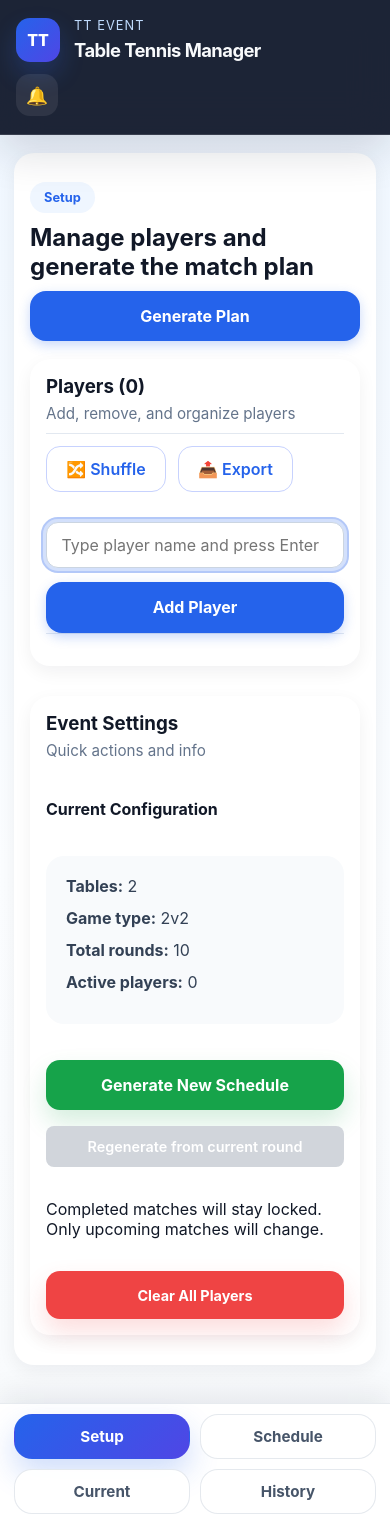
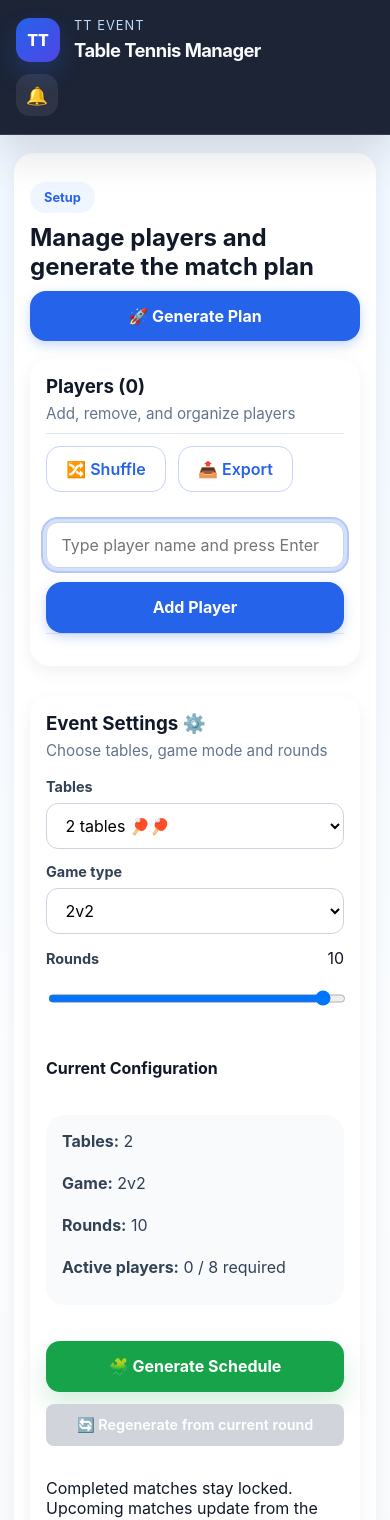
Before and after one commit to HEHEHEHEHE21929/table-tennis-app, a React (Vite) app: page /setup in a window 390 px wide. Shown: the top 1520 px of the page. Built offline with nearby package versions, Linux system fonts and the light colour scheme.

Commit message:
Add compact event settings UI, safe settings persistence, and responsive schedule support

```diff
--- a/src/pages/SetupPage.tsx
+++ b/src/pages/SetupPage.tsx
@@ -1,6 +1,6 @@
 import { useState, type FormEvent } from 'react';
 import { useNavigate } from 'react-router-dom';
-import { EventManager, PlayerStatus } from '../types';
+import { EventManager, EventSettings, PlayerStatus } from '../types';
 import { useAppToast } from '../context/ToastContext';
 
 interface Props {
@@ -13,6 +13,15 @@ export default function SetupPage({ eventManager }: Props) {
   const [name, setName] = useState('');
   const { showToast } = useAppToast();
   const navigate = useNavigate();
+
+  const settings = eventManager.state.settings;
+  const activePlayers = eventManager.state.players.filter(p => p.status === 'Active' || p.status === 'Arriving later');
+  const requiredPlayers = settings.numTables * settings.teamSize * 2;
+  const canGenerate = activePlayers.length >= requiredPlayers;
+
+  const handleSettingsChange = (updates: Partial<EventSettings>) => {
+    eventManager.updateSettings(updates);
+  };
 
   const handleAddPlayer = () => {
     if (!name.trim()) {
@@ -46,8 +55,11 @@ export default function SetupPage({ eventManager }: Props) {
   };
 
   const handleGenerateSchedule = () => {
-    if (eventManager.state.players.filter(p => p.status === 'Active' || p.status === 'Arriving later').length < 4) {
-      showToast('Need at least 4 active or arriving players to generate a schedule', 'error');
+    if (!canGenerate) {
+      showToast(
+        `Need at least ${requiredPlayers} active or arriving players for ${settings.teamSize}v${settings.teamSize} on ${settings.numTables} table${settings.numTables > 1 ? 's' : ''}`,
+        'error'
+      );
       return;
     }
     eventManager.generateSchedule();
@@ -99,10 +111,10 @@ export default function SetupPage({ eventManager }: Props) {
         <button
           className="primary-btn"
           onClick={handleGenerateSchedule}
-          disabled={eventManager.state.players.filter(p => p.status === 'Active' || p.status === 'Arriving later').length < 4}
+          disabled={!canGenerate}
           title="Generate schedule and navigate to Schedule page"
         >
-          Generate Plan
+          🚀 Generate Plan
         </button>
       </div>
 
@@ -195,36 +207,80 @@ export default function SetupPage({ eventManager }: Props) {
         <div className="panel settings-panel">
           <div className="panel-header">
             <div>
-              <h3>Event Settings</h3>
-              <p className="panel-note">Quick actions and info</p>
+              <h3>Event Settings ⚙️</h3>
+              <p className="panel-note">Choose tables, game mode and rounds</p>
             </div>
           </div>
 
           <div className="settings-card success-box">
+            <div className="settings-options">
+              <div className="settings-field">
+                <label htmlFor="tables">Tables</label>
+                <select
+                  id="tables"
+                  value={settings.numTables}
+                  onChange={(event) => handleSettingsChange({ numTables: Number(event.target.value) as 1 | 2 })}
+                >
+                  <option value={1}>1 table 🏓</option>
+                  <option value={2}>2 tables 🏓🏓</option>
+                </select>
+              </div>
+
+              <div className="settings-field">
+                <label htmlFor="gameType">Game type</label>
+                <select
+                  id="gameType"
+                  value={settings.teamSize}
+                  onChange={(event) => handleSettingsChange({ teamSize: Number(event.target.value) as 1 | 2 })}
+                >
+                  <option value={1}>1v1</option>
+                  <option value={2}>2v2</option>
+                </select>
+              </div>
+
+              <div className="settings-field">
+                <div className="settings-field-row">
+                  <label htmlFor="rounds">Rounds</label>
+                  <span>{settings.numRounds}</span>
+                </div>
+                <input
+                  id="rounds"
+                  type="range"
+                  min={1}
+                  max={10}
+                  value={settings.numRounds}
+                  onChange={(event) => handleSettingsChange({ numRounds: Number(event.target.value) })}
+                />
+              </div>
+            </div>
+
             <h4>Current Configuration</h4>
-            <div className="settings-info">
-              <p><strong>Tables:</strong> 2</p>
-              <p><strong>Game type:</strong> 2v2</p>
-              <p><strong>Total rounds:</strong> 10</p>
-              <p><strong>Active players:</strong> {eventManager.state.players.filter(p => p.status === 'Active' || p.status === 'Arriving later').length}</p>
+            <div className="settings-info compact-summary">
+              <p><strong>Tables:</strong> {settings.numTables}</p>
+              <p><strong>Game:</strong> {settings.teamSize}v{settings.teamSize}</p>
+              <p><strong>Rounds:</strong> {settings.numRounds}</p>
+              <p><strong>Active players:</strong> {activePlayers.length} / {requiredPlayers} required</p>
             </div>
-            <button
-              className="success-btn"
-              onClick={handleGenerateSchedule}
-              disabled={eventManager.state.players.filter(p => p.status === 'Active' || p.status === 'Arriving later').length < 4}
-            >
-              Generate New Schedule
-            </button>
+
+            <div className="settings-actions">
+              <button
+                className="success-btn"
+                onClick={handleGenerateSchedule}
+                disabled={!canGenerate}
+              >
+                🧩 Generate Schedule
+              </button>
               <button
                 className="secondary-btn"
                 onClick={handleRegenerateFromCurrent}
                 disabled={eventManager.state.rounds.length === 0}
               >
-                Regenerate from current round
+                🔄 Regenerate from current round
               </button>
-              <p className="warning-note">Completed matches will stay locked. Only upcoming matches will change.</p>
+            </div>
+            <p className="warning-note">Completed matches stay locked. Upcoming matches update from the current round.</p>
             <button className="danger-btn" onClick={handleClearAllPlayers} disabled={eventManager.state.players.length === 0}>
-              Clear All Players
+              🗑️ Clear All Players
             </button>
           </div>
         </div>
--- a/src/state/useEventManager.ts
+++ b/src/state/useEventManager.ts
@@ -1,5 +1,5 @@
 import { useState, useCallback, useEffect } from 'react';
-import { EventManager, EventState, Player, PlayerStatus, Round, RoundMatch } from '../types';
+import { EventManager, EventSettings, EventState, Player, PlayerStatus, Round, RoundMatch } from '../types';
 import { generateMatchSchedule, buildPlayerStatsFromRounds } from '../utils/scheduleGenerator';
 import { NUM_ROUNDS, NUM_TABLES, STORAGE_KEY, OLD_STORAGE_KEY } from '../constants';
 import { generatePlayerId, loadEventState, saveEventState } from '../utils/helpers';
@@ -9,7 +9,12 @@ const initialState: EventState = {
   rounds: [],
   currentRoundIndex: 0,
   currentMatchIndex: 0,
-  undoStack: []
+  undoStack: [],
+  settings: {
+    numTables: NUM_TABLES as 1 | 2,
+    teamSize: 2,
+    numRounds: NUM_ROUNDS
+  }
 };
 
 function createEmptyRounds(numRounds: number, numTables: number): Round[] {
@@ -86,7 +91,15 @@ export function useEventManager(): EventManager {
       localStorage.removeItem(OLD_STORAGE_KEY);
     }
     const loaded = loadEventState(STORAGE_KEY);
-    return loaded ?? initialState;
+    if (!loaded) return initialState;
+    return {
+      ...initialState,
+      ...loaded,
+      settings: {
+        ...initialState.settings,
+        ...(loaded.settings ?? {})
+      }
+    };
   });
 
   // Save event state to localStorage whenever it changes
@@ -166,6 +179,17 @@ export function useEventManager(): EventManager {
     }));
   }, []);
 
+  const updateSettings = useCallback((settings: Partial<EventSettings>) => {
+    setState((current: EventState) => ({
+      ...current,
+      undoStack: [...current.undoStack, { ...current, undoStack: [] }],
+      settings: {
+        ...current.settings,
+        ...settings
+      }
+    }));
+  }, []);
+
   const generateSchedule = useCallback(() => {
     setState((current: EventState) => ({
       ...current,
@@ -177,7 +201,12 @@ export function useEventManager(): EventManager {
         subs: 0,
         matchesPlayed: 0
       })),
-      rounds: generateMatchSchedule(current.players, NUM_ROUNDS, NUM_TABLES),
+      rounds: generateMatchSchedule(
+        current.players,
+        current.settings.numRounds,
+        current.settings.numTables,
+        current.settings.teamSize
+      ),
       currentRoundIndex: 0,
       currentMatchIndex: 0
     }));
@@ -191,7 +220,8 @@ export function useEventManager(): EventManager {
         player.status === 'Active' || player.status === 'Arriving later'
       );
 
-      if (activePlayers.length < 4) return current;
+      const requiredPlayers = current.settings.numTables * current.settings.teamSize * 2;
+      if (activePlayers.length < requiredPlayers) return current;
 
       const currentRoundIndex = current.currentRoundIndex;
       const currentRound = current.rounds[currentRoundIndex];
@@ -206,7 +236,7 @@ export function useEventManager(): EventManager {
 
       let regeneratedCurrentRound: Round = currentRound;
       if (unlockedTables > 0 && unlockedPlayers.length >= 4) {
-        const generatedCurrentRounds = generateMatchSchedule(unlockedPlayers, 1, unlockedTables, playerStats);
+        const generatedCurrentRounds = generateMatchSchedule(unlockedPlayers, 1, unlockedTables, current.settings.teamSize, playerStats);
         if (generatedCurrentRounds.length > 0) {
           regeneratedCurrentRound = {
             ...currentRound,
@@ -218,7 +248,7 @@ export function useEventManager(): EventManager {
 
       const futureRoundCount = current.rounds.length - currentRoundIndex - 1;
       const regeneratedFutureRounds = futureRoundCount > 0
-        ? generateMatchSchedule(activePlayers, futureRoundCount, NUM_TABLES, playerStats).map((round, index) => ({
+        ? generateMatchSchedule(activePlayers, futureRoundCount, current.settings.numTables, current.settings.teamSize, playerStats).map((round, index) => ({
             ...round,
             id: `round-${currentRoundIndex + 2 + index}`,
             roundNumber: currentRoundIndex + 2 + index
@@ -285,6 +315,7 @@ export function useEventManager(): EventManager {
     shufflePlayers,
     reorderPlayers,
     clearPlayers,
+    updateSettings,
     generateSchedule,
     regenerateFromCurrent,
     recordResult,
--- a/src/styles.css
+++ b/src/styles.css
@@ -403,11 +403,60 @@ section {
   gap: 16px;
 }
 
+.settings-options {
+  display: grid;
+  gap: 14px;
+}
+
+@media (min-width: 768px) {
+  .settings-options {
+    grid-template-columns: repeat(3, minmax(0, 1fr));
+  }
+}
+
+.settings-field {
+  display: grid;
+  gap: 8px;
+}
+
+.settings-field-row {
+  display: flex;
+  justify-content: space-between;
+  align-items: center;
+  gap: 12px;
+}
+
+.settings-field label {
+  color: #334155;
+  font-weight: 700;
+  font-size: 0.9rem;
+}
+
+.settings-field select,
+.settings-field input[type='range'] {
+  width: 100%;
+  border: 1px solid #cbd5e1;
+  border-radius: 12px;
+  padding: 0.85rem 0.95rem;
+  background: white;
+}
+
 .settings-info {
   background: var(--surface-muted);
   padding: 20px;
   border-radius: 18px;
   margin-bottom: 20px;
+}
+
+.settings-info.compact-summary {
+  display: grid;
+  gap: 10px;
+  padding: 16px;
+}
+
+.settings-actions {
+  display: grid;
+  gap: 12px;
 }
 
 .settings-info p {
@@ -568,6 +617,20 @@ select {
   margin: 0;
 }
 
+.player-list,
+.history-list,
+.schedule-grid {
+  list-style: none;
+  padding: 0;
+  margin: 0;
+}
+
+.player-list {
+  max-height: 44vh;
+  overflow-y: auto;
+  padding-right: 4px;
+}
+
 .player-item,
 .match-item,
 .history-entry,
@@ -655,8 +718,8 @@ select {
   display: flex;
   justify-content: space-between;
   align-items: center;
-  gap: 16px;
-  padding: 18px;
+  gap: 12px;
+  padding: 16px;
 }
 
 .player-info {
@@ -1347,6 +1410,16 @@ select {
     border: 1px solid rgba(148, 163, 184, 0.2);
   }
 
+  .settings-field select,
+  .settings-field input[type='range'] {
+    padding: 0.7rem 0.9rem;
+  }
+
+  .player-actions-inline button,
+  .player-actions-inline select {
+    width: 100%;
+  }
+
   .player-info {
     flex-direction: column;
     align-items: stretch;
```
Also changed, not shown: src/types.ts (+9 -1 lines), src/utils/scheduleGenerator.ts (+57 -43 lines).
